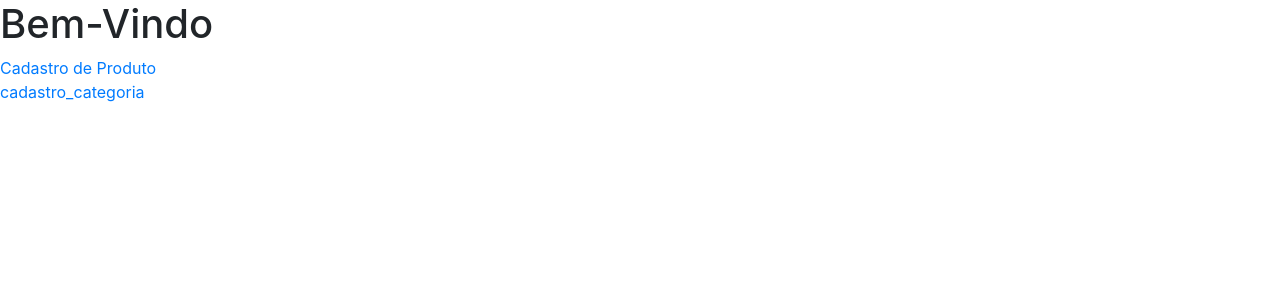
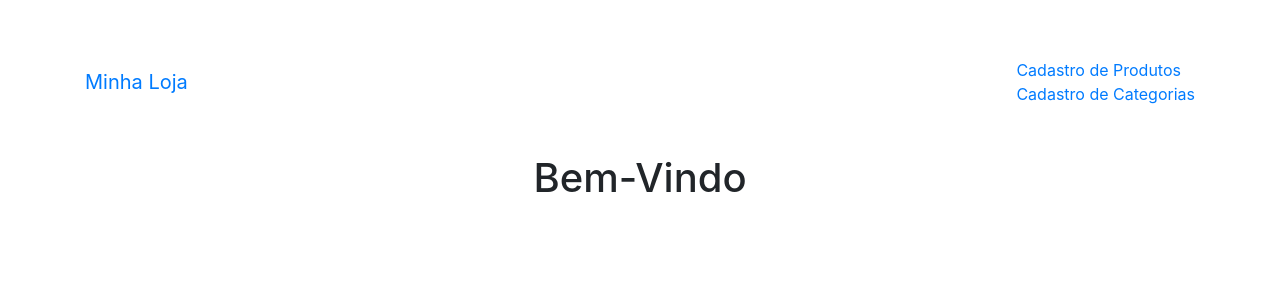
Before and after one commit to Jessisouza/PHPComMySQL, a PHP site: page / in a window 1280 px wide. Shown: the top 300 px of the page. Run offline with PHP 8.4, Linux system fonts and the light colour scheme.

Commit message:
Adicionando Menu

```diff
--- a/Index.PHP
+++ b/Index.PHP
@@ -1,11 +1,5 @@
-<HTML>
-  <head>
-    <title> E-Commerce</title>
-    <meta charset="utf-8">
-    <link href="css/bootstrap.css"rel="stylesheet" />
-  </head>
-  <body>
-  <H1> Bem-Vindo </h1>
-  <a href ="/Cadastro_Produto.PHP"> Cadastro de Produto</a><br />
-  <a href ="/cadastro_categoria.php"> cadastro_categoria</a><br />
-</html>
+<?php include("cabecalho.php"); ?>
+
+<h1>Bem-Vindo</h1>
+
+<?php include("rodape.php"); ?>
--- /dev/null
+++ b/bd.php
@@ -0,0 +1,3 @@
+<?php
+$conexao = mysqli_connect('localhost', 'root', '', 'ecommerce');
+?>
--- /dev/null
+++ b/cabecalho.php
@@ -0,0 +1,23 @@
+<html>
+  <head>
+    <title>Loja Virtual</title>
+    <meta charset="utf-8">
+    <link href="css/bootstrap.min.css" rel="stylesheet"/>
+    <link href="css/ecommerce.css" rel="stylesheet"/>
+  </head>
+  <body>
+    <div class="navbar navbar-inverse navbar-fixed-top">
+      <div class="container">
+          <div class="navbar-header">
+              <a href="index.php" class="navbar-brand">Minha Loja</a>
+          </div>
+        <div>
+          <ul class="nav navbar-nav">
+            <li><a href="/cadastro_produto.php">Cadastro de Produtos</a></li>
+            <li><a href="/cadastro_categoria.php">Cadastro de Categorias</a></li>
+          </ul>
+        </div>
+      </div>
+    </div>
+    <div class="container">
+      <div class="principal">
--- /dev/null
+++ b/css/ecommerce.css
@@ -0,0 +1,8 @@
+body {
+  padding-top: 50px;
+}
+
+.principal {
+  padding: 40px 15px;
+  text-align: center;
+}
--- /dev/null
+++ b/rodape.php
@@ -0,0 +1,4 @@
+      </div>
+    </div>
+  </body>
+</html>
```
Also changed, not shown: Cadastro_Produto.PHP (+9 -7 lines), cadastro_categoria.php (+5 -6 lines), salva_categoria.php (+15 -5 lines), salva_produto.php (+16 -5 lines), css/bootstrap.css.
